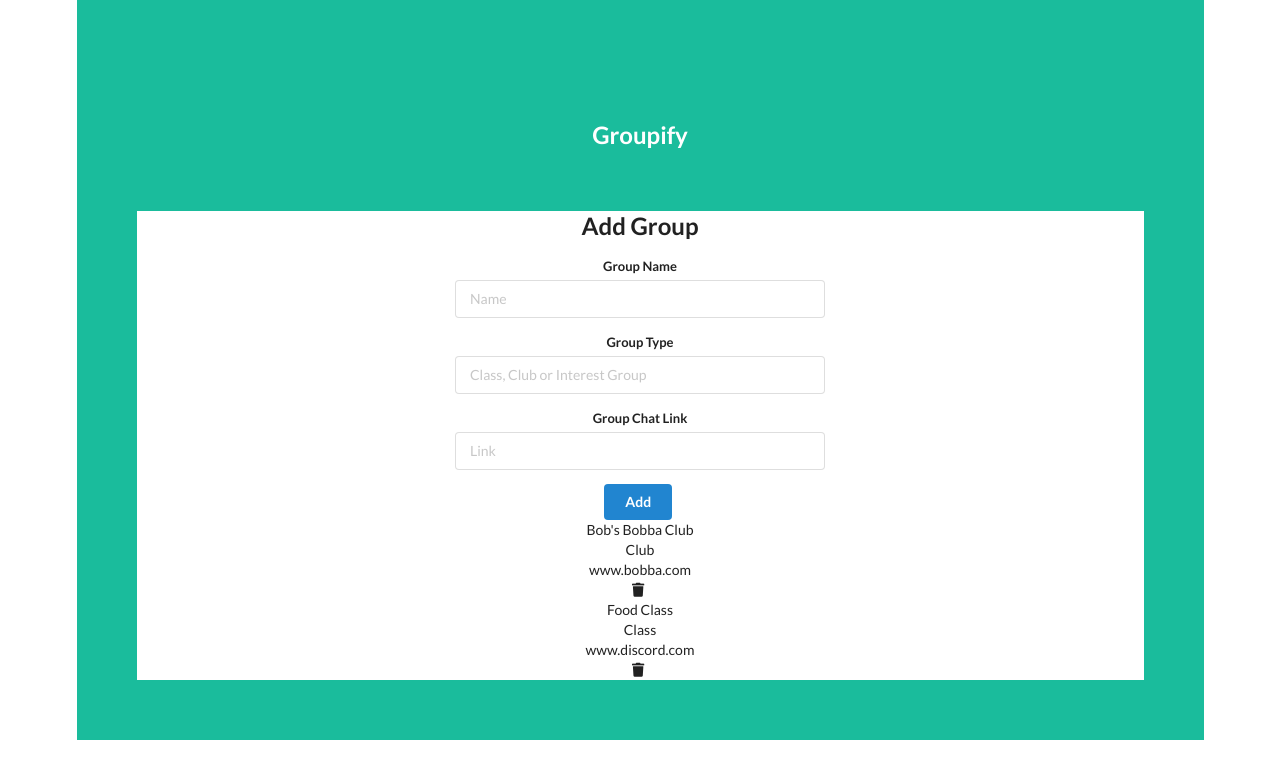
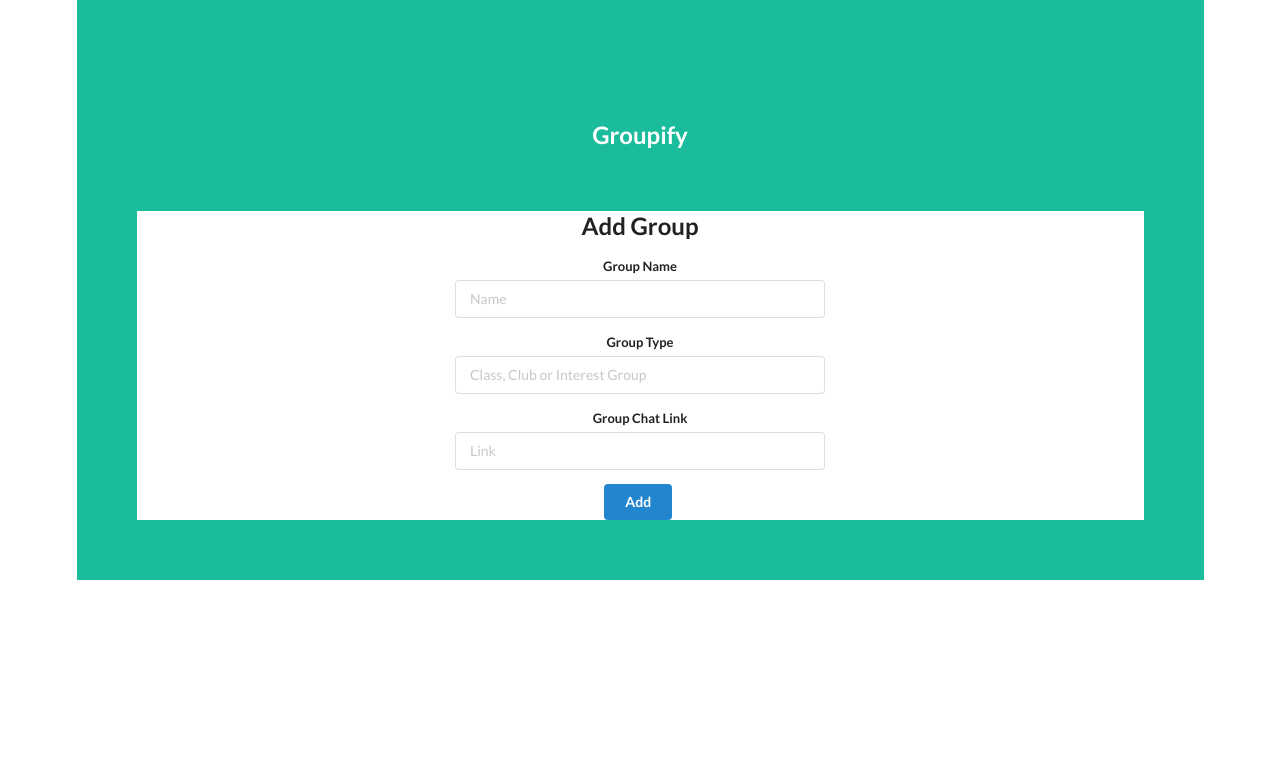
Before and after one commit to advikak/group-finder, a React (Create React App) app: page / in a window 1280 px wide. Shown: the top 778 px of the page. Built offline with nearby package versions, Linux system fonts and the light colour scheme.

Commit message:
Co-authored-by: kelly-zhu <kelly-zhu@users.noreply.github.com> Co-authored-by: swong77 <swong77@users.noreply.github.com>

```diff
--- a/src/components/App.js
+++ b/src/components/App.js
@@ -5,24 +5,25 @@ import AddGroup from './AddGroup';
 import GroupList from './GroupList';
 
 function App() {
-  // const [groups, setGroups] = useState([]);
-  // const addGroupHandler = (group) => {
-  //   console.log(group);
-  // }
+  const [groups, setGroups] = useState([]);
 
- const groups = [
-   {
-     name: "Bob's Bobba Club",
-     type: "Club",
-     link: "www.bobba.com"
-   },
-   {
-     name: "Food Class",
-     type: "Class",
-     link: "www.discord.com",
-   },
+  const addGroupHandler = (group) => {
+    console.log(group);
+    setGroups([...groups, group]);
+  }
+//  const groups = [
+//    {
+//      name: "Bob's Bobba Club",
+//      type: "Club",
+//      link: "www.bobba.com"
+//    },
+//    {
+//      name: "Food Class",
+//      type: "Class",
+//      link: "www.discord.com",
+//    },
 
- ];
+//  ];
 
 
   return (
@@ -32,8 +33,7 @@ function App() {
 
 
       <body>
-      <AddGroup/>
-      {/* <AddGroup addGroupHandler={addGroupHandler}/> */}
+      <AddGroup addGroupHandler={addGroupHandler}/>
       <GroupList groups = {groups} />
       </body>
 
--- a/src/components/GroupCard.js
+++ b/src/components/GroupCard.js
@@ -1,17 +1,17 @@
-// import React from "react";
+import React from "react";
 
-// const GroupCard = (props) => {
-//     const {name, type, link} = props.contact
-//     return (
-//         <div className = "item" >
-//         <div className = "content">
-//             <div className = "header">{name}</div>
-//             <div>{type}</div>
-//             <div>{link}</div>
-//             </div>
-//     <i className = "trash icon"></i>
-//     </div >
-//     );
-// };
+const GroupCard = (props) => {
+    const {name, type, link} = props.group
+    return (
+        <div className = "item" >
+        <div className = "content">
+            <div className = "header">{name}</div>
+            <div>{type}</div>
+            <div>{link}</div>
+            </div>
+    <i className = "trash icon"></i>
+    </div >
+    );
+};
 
-// export default GroupCard;
+export default GroupCard;
--- a/src/components/GroupList.js
+++ b/src/components/GroupList.js
@@ -6,17 +6,17 @@ const GroupList = (props) => {
 
     const renderGroupList = props.groups.map((group) => {
         return (
-            // <GroupCard group={group}></GroupCard>
+            <GroupCard group={group}></GroupCard>
 
 
-            <div className = "item">
-                <div className = "content">
-                    <div className = "header">{group.name}</div>
-                    <div>{group.type}</div>
-                    <div>{group.link}</div>
-            </div>
-            <i className = "trash icon"></i>
-            </div>
+            // <div className = "item">
+            //     <div className = "content">
+            //         <div className = "header">{group.name}</div>
+            //         <div>{group.type}</div>
+            //         <div>{group.link}</div>
+            // </div>
+            // <i className = "trash icon"></i>
+            // </div>
         );
     });
 
```
